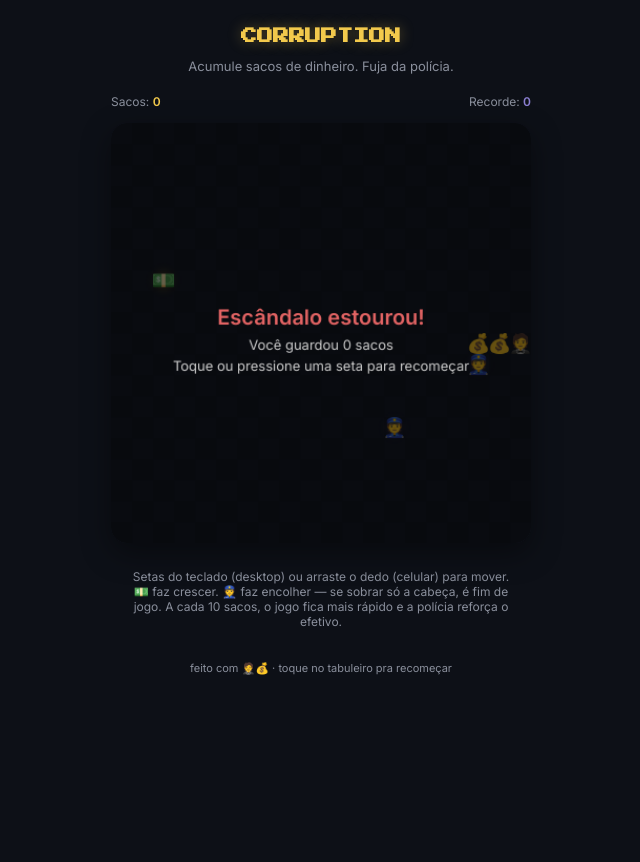
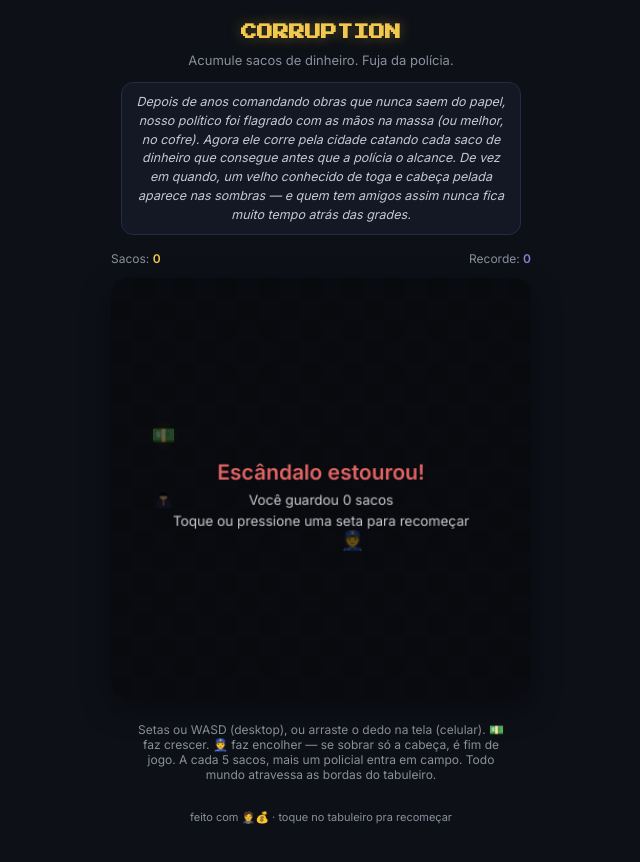
Before and after one commit to dpereirasolucoes-prog/corruption-game, a plain HTML site: page index.html in a window 1280 px wide. Shown: the whole page, without its empty margins (319-959 px from the left). Before the commit the page ends 800 px from the top, so only its background shows below. Drawn offline with Linux system fonts and the light colour scheme.

Commit message:
Add files via upload

```diff
--- a/index.html
+++ b/index.html
@@ -9,98 +9,67 @@
 <link href="https://fonts.googleapis.com/css2?family=Press+Start+2P&family=Inter:wght@400;500;600&display=swap" rel="stylesheet">
 <style>
   :root {
-    --bg: #0d1017;
-    --panel: #141824;
-    --panel-alt: #161b28;
-    --gold: #F2C94C;
-    --violet: #8B7FD1;
-    --danger: #E36464;
-    --text: #E8E6F0;
-    --text-muted: #8a8f9c;
+    --bg: #0d1017; --panel: #141824; --panel-alt: #161b28;
+    --gold: #F2C94C; --violet: #8B7FD1; --danger: #E36464;
+    --text: #E8E6F0; --text-muted: #8a8f9c;
     padding-top: env(safe-area-inset-top, 0px);
     padding-bottom: env(safe-area-inset-bottom, 0px);
     box-sizing: border-box;
   }
   * { box-sizing: border-box; }
   html { scroll-padding-top: env(safe-area-inset-top, 0px); }
-  html, body {
-    background: var(--bg);
-    margin: 0;
-    min-height: 100%;
-  }
+  html, body { background: var(--bg); margin: 0; min-height: 100%; }
   body {
-    color: var(--text);
-    font-family: 'Inter', sans-serif;
-    display: flex;
-    flex-direction: column;
-    align-items: center;
-    padding: 28px 16px 40px;
-    gap: 14px;
+    color: var(--text); font-family: 'Inter', sans-serif;
+    display: flex; flex-direction: column; align-items: center;
+    padding: 24px 16px 40px; gap: 12px;
   }
   h1 {
-    font-family: 'Press Start 2P', monospace;
-    font-size: 16px;
-    text-align: center;
-    color: var(--gold);
-    margin: 0;
-    text-shadow: 0 0 14px rgba(242,201,76,0.35);
+    font-family: 'Press Start 2P', monospace; font-size: 16px; text-align: center;
+    color: var(--gold); margin: 0; text-shadow: 0 0 14px rgba(242,201,76,0.35);
   }
-  .subtitle { color: var(--text-muted); font-size: 13px; margin: 0 0 6px; text-align: center; }
+  .subtitle { color: var(--text-muted); font-size: 13px; margin: 0; text-align: center; }
+  .story {
+    color: var(--text); font-size: 12.5px; line-height: 1.5; text-align: center;
+    max-width: 400px; margin: 2px 0 4px; padding: 10px 14px; background: var(--panel);
+    border: 1px solid #232b45; border-radius: 12px; font-style: italic; color: #c7c9d4;
+  }
   .hud {
-    display: flex;
-    justify-content: space-between;
-    width: 100%;
-    max-width: 420px;
-    font-family: 'Press Start 2P', monospace;
-    font-size: 11px;
+    display: flex; justify-content: space-between; width: 100%; max-width: 420px;
+    font-family: 'Press Start 2P', monospace; font-size: 11px;
   }
   .hud span.label { color: var(--text-muted); font-family: 'Inter', sans-serif; font-size: 12px; }
-  .hud .score { color: var(--gold); }
-  .hud .best { color: var(--violet); }
-  .board-wrap {
-    position: relative;
-    width: 100%;
-    max-width: 420px;
-  }
+  .hud .score { color: var(--gold); } .hud .best { color: var(--violet); }
+  .stage { position: relative; width: 100%; max-width: 420px; }
   canvas {
-    width: 100%;
-    height: auto;
-    display: block;
-    background: var(--panel);
-    border-radius: 16px;
-    box-shadow: 0 10px 30px rgba(0,0,0,0.4);
-    touch-action: none;
+    width: 100%; height: auto; display: block; background: var(--panel);
+    border-radius: 16px; box-shadow: 0 10px 30px rgba(0,0,0,0.4); touch-action: none;
   }
   .hint { color: var(--text-muted); font-size: 12px; text-align: center; max-width: 380px; }
-  .overlay-btn {
-    margin-top: 4px;
-    background: var(--violet);
-    color: #0d1017;
-    border: none;
-    font-family: 'Press Start 2P', monospace;
-    font-size: 11px;
-    padding: 12px 20px;
-    border-radius: 10px;
-    cursor: pointer;
-  }
-  .overlay-btn:active { transform: scale(0.97); }
-  footer { color: var(--text-muted); font-size: 11px; margin-top: 6px; }
+  footer { color: var(--text-muted); font-size: 11px; margin-top: 4px; }
 </style>
 </head>
 <body>
   <h1>CORRUPTION</h1>
   <p class="subtitle">Acumule sacos de dinheiro. Fuja da polícia.</p>
+  <p class="story">
+    Depois de anos comandando obras que nunca saem do papel, nosso político foi flagrado
+    com as mãos na massa (ou melhor, no cofre). Agora ele corre pela cidade catando cada
+    saco de dinheiro que consegue antes que a polícia o alcance. De vez em quando, um velho
+    conhecido de toga e cabeça pelada aparece nas sombras — e quem tem amigos assim nunca
+    fica muito tempo atrás das grades.
+  </p>
 
   <div class="hud">
     <span class="label">Sacos: <b class="score" id="score">0</b></span>
     <span class="label">Recorde: <b class="best" id="best">0</b></span>
   </div>
 
-  <div class="board-wrap">
+  <div class="stage">
     <canvas id="board" width="400" height="400" tabindex="0" role="img" aria-label="Tabuleiro do jogo Corruption"></canvas>
   </div>
 
-  <p class="hint">Setas do teclado (desktop) ou arraste o dedo (celular) para mover. 💵 faz crescer. 👮 faz encolher — se sobrar só a cabeça, é fim de jogo. A cada 10 sacos, o jogo fica mais rápido e a polícia reforça o efetivo.</p>
+  <p class="hint">Setas ou WASD (desktop), ou arraste o dedo na tela (celular). 💵 faz crescer. 👮 faz encolher — se sobrar só a cabeça, é fim de jogo. A cada 5 sacos, mais um policial entra em campo. Todo mundo atravessa as bordas do tabuleiro.</p>
 
   <script>
   (function(){
@@ -121,35 +90,56 @@
     bestEl.textContent = best;
 
     var snake, dir, nextDir, food, police, score, gameOver, eatPulse, tickCount;
-    var level, levelFlash, loopId, speed;
-    var BASE_SPEED = 150;
-    var MIN_SPEED = 65;
-    var MAX_POLICE = 5;
+    var policeLevel, flashMsg, flashTimer, loopId;
+    var SPEED = 150, MAX_POLICE = 10, POLICE_EVERY = 5;
 
-    function speedForLevel(lvl){
-      return Math.max(MIN_SPEED, BASE_SPEED - lvl * 12);
+    var bonus, bonusHideTimeout, bonusIntervalId;
+    var immunityUntil, immunityRestoreTimeout;
+    var sessionId = 0;
+    var BONUS_LIFETIME = 10000, BONUS_INTERVAL = 25000, IMMUNITY_MS = 5000, BONUS_SACOS = 5;
+
+    function startLoop(){ if (loopId) clearInterval(loopId); loopId = setInterval(tick, SPEED); }
+
+    function showFlash(msg){ flashMsg = msg; flashTimer = 20; }
+
+    function spawnBonus(){
+      if (gameOver) return;
+      bonus = spawnFree();
+      clearTimeout(bonusHideTimeout);
+      var sid = sessionId;
+      bonusHideTimeout = setTimeout(function(){
+        if (sid !== sessionId) return;
+        bonus = null;
+        render();
+      }, BONUS_LIFETIME);
+      render();
     }
 
-    function startLoop(){
-      if (loopId) clearInterval(loopId);
-      loopId = setInterval(tick, speed);
+    function startBonusCycle(){
+      if (bonusIntervalId) clearInterval(bonusIntervalId);
+      spawnBonus();
+      bonusIntervalId = setInterval(spawnBonus, BONUS_INTERVAL);
     }
 
     function reset(){
+      sessionId++;
+      var sid = sessionId;
       snake = [{x:10,y:10},{x:9,y:10},{x:8,y:10}];
       dir = {x:1,y:0};
       nextDir = {x:1,y:0};
       food = spawnFree();
-      police = [ spawnFree(), spawnFree() ];
+      police = [ spawnFree() ];
       score = 0;
       gameOver = false;
       eatPulse = 0;
       tickCount = 0;
-      level = 0;
-      levelFlash = 0;
-      speed = BASE_SPEED;
+      policeLevel = 0;
+      flashMsg = ''; flashTimer = 0;
+      bonus = null; clearTimeout(bonusHideTimeout);
+      immunityUntil = 0; clearTimeout(immunityRestoreTimeout);
       scoreEl.textContent = '0';
       startLoop();
+      startBonusCycle();
       render();
     }
 
@@ -161,6 +151,7 @@
       } while (tries < 200 && (
         snake.some(function(s){return s.x===pos.x && s.y===pos.y;}) ||
         (food && food.x===pos.x && food.y===pos.y) ||
+        (bonus && bonus.x===pos.x && bonus.y===pos.y) ||
         (police && police.some(function(p){return p.x===pos.x && p.y===pos.y;}))
       ));
       return pos;
@@ -184,6 +175,96 @@
       ctx.fillText(emoji, col*cell+cell/2, row*cell+cell/2+1);
     }
 
+    function drawJudge(col,row,scale){
+      scale = scale || 1;
+      var cx = col*cell+cell/2, cy = row*cell+cell/2;
+      var s = cell*0.92*scale;
+      ctx.save();
+      ctx.translate(cx,cy);
+      // toga (robe), aberta em V na frente
+      ctx.fillStyle = '#14161c';
+      ctx.beginPath();
+      ctx.moveTo(0, -s*0.26);
+      ctx.quadraticCurveTo(-s*0.48, -s*0.02, -s*0.4, s*0.5);
+      ctx.lineTo(s*0.4, s*0.5);
+      ctx.quadraticCurveTo(s*0.48, -s*0.02, 0, -s*0.26);
+      ctx.closePath();
+      ctx.fill();
+      // colarinho branco (jabot)
+      ctx.fillStyle = '#eef0f5';
+      ctx.beginPath();
+      ctx.moveTo(0, -s*0.22);
+      ctx.lineTo(-s*0.1, s*0.08);
+      ctx.lineTo(s*0.1, s*0.08);
+      ctx.closePath();
+      ctx.fill();
+      // cabeça careca
+      ctx.fillStyle = '#d8a869';
+      ctx.beginPath();
+      ctx.ellipse(0, -s*0.42, s*0.2, s*0.19, 0, 0, Math.PI*2);
+      ctx.fill();
+      // brilho da careca
+      ctx.fillStyle = 'rgba(255,255,255,0.18)';
+      ctx.beginPath();
+      ctx.ellipse(-s*0.06, -s*0.5, s*0.07, s*0.04, -0.4, 0, Math.PI*2);
+      ctx.fill();
+      // olhos bem visíveis: esclera branca + íris
+      ctx.fillStyle = '#ffffff';
+      ctx.beginPath();
+      ctx.ellipse(-s*0.075,-s*0.41,s*0.05,s*0.04,0,0,Math.PI*2);
+      ctx.ellipse(s*0.075,-s*0.41,s*0.05,s*0.04,0,0,Math.PI*2);
+      ctx.fill();
+      ctx.fillStyle = '#14161c';
+      ctx.beginPath();
+      ctx.arc(-s*0.075,-s*0.41,s*0.022,0,Math.PI*2);
+      ctx.arc(s*0.075,-s*0.41,s*0.022,0,Math.PI*2);
+      ctx.fill();
+      ctx.restore();
+    }
+
+    function drawPolitician(col,row,scale){
+      scale = scale || 1;
+      var cx = col*cell+cell/2, cy = row*cell+cell/2;
+      var s = cell*0.92*scale;
+      ctx.save();
+      ctx.translate(cx,cy);
+      // terno
+      ctx.fillStyle = '#1f2a44';
+      ctx.beginPath();
+      ctx.moveTo(-s*0.33, s*0.06);
+      ctx.lineTo(-s*0.4, s*0.5);
+      ctx.lineTo(s*0.4, s*0.5);
+      ctx.lineTo(s*0.33, s*0.06);
+      ctx.closePath();
+      ctx.fill();
+      // gravata
+      ctx.fillStyle = '#E36464';
+      ctx.fillRect(-s*0.045, s*0.06, s*0.09, s*0.3);
+      // rosto
+      ctx.fillStyle = '#e0ac69';
+      ctx.beginPath();
+      ctx.ellipse(0, -s*0.12, s*0.2, s*0.19, 0, 0, Math.PI*2);
+      ctx.fill();
+      // cabelo preto
+      ctx.fillStyle = '#0a0a0a';
+      ctx.beginPath();
+      ctx.arc(0, -s*0.12, s*0.22, Math.PI*1.0, Math.PI*2.0);
+      ctx.closePath();
+      ctx.fill();
+      // olhos
+      ctx.fillStyle = '#ffffff';
+      ctx.beginPath();
+      ctx.ellipse(-s*0.07,-s*0.1,s*0.04,s*0.032,0,0,Math.PI*2);
+      ctx.ellipse(s*0.07,-s*0.1,s*0.04,s*0.032,0,0,Math.PI*2);
+      ctx.fill();
+      ctx.fillStyle = '#141414';
+      ctx.beginPath();
+      ctx.arc(-s*0.07,-s*0.1,s*0.018,0,Math.PI*2);
+      ctx.arc(s*0.07,-s*0.1,s*0.018,0,Math.PI*2);
+      ctx.fill();
+      ctx.restore();
+    }
+
     function glow(col,row,color,radius){
       var g = ctx.createRadialGradient(col*cell+cell/2,row*cell+cell/2,0,col*cell+cell/2,row*cell+cell/2,radius);
       g.addColorStop(0,color);
@@ -197,6 +278,14 @@
       glow(food.x,food.y,'rgba(242,201,76,0.35)',18);
       drawEmoji('💵',food.x,food.y);
 
+      if (bonus){
+        var blink = Math.floor(Date.now()/250) % 2 === 0;
+        if (blink){
+          glow(bonus.x,bonus.y,'rgba(139,127,209,0.55)',22);
+          drawJudge(bonus.x,bonus.y);
+        }
+      }
+
       police.forEach(function(p){
         glow(p.x,p.y,'rgba(139,127,209,0.3)',16);
         drawEmoji('👮',p.x,p.y);
@@ -206,15 +295,15 @@
         drawEmoji('💰',snake[i].x,snake[i].y);
       }
       var pulseScale = eatPulse>0 ? 1.3 : 1;
-      drawEmoji('🤵',snake[0].x,snake[0].y,pulseScale);
+      drawPolitician(snake[0].x,snake[0].y,pulseScale);
       if (eatPulse>0) eatPulse--;
 
-      if (levelFlash > 0){
-        ctx.fillStyle = 'rgba(242,201,76,' + Math.min(0.9, levelFlash/20) + ')';
-        ctx.font = "600 15px 'Inter', sans-serif";
+      if (flashTimer > 0){
+        ctx.fillStyle = 'rgba(242,201,76,' + Math.min(0.9, flashTimer/20) + ')';
+        ctx.font = "600 14px 'Inter', sans-serif";
         ctx.textAlign = 'center';
-        ctx.fillText('NÍVEL ' + level + ' — mais rápido!', canvas.width/2, 20);
-        levelFlash--;
+        ctx.fillText(flashMsg, canvas.width/2, 20);
+        flashTimer--;
       }
 
       if (gameOver){
@@ -241,25 +330,27 @@
       render();
     }
 
+    function wrap(v, max){ return (v + max) % max; }
+
     function moveTowards(p, target){
       var dx = target.x - p.x;
       var dy = target.y - p.y;
+      // considera também o caminho "pelo outro lado" do tabuleiro
+      if (Math.abs(dx) > cols - Math.abs(dx)) dx = dx > 0 ? dx - cols : dx + cols;
+      if (Math.abs(dy) > rows - Math.abs(dy)) dy = dy > 0 ? dy - rows : dy + rows;
       var moveX = Math.abs(dx) > Math.abs(dy);
       var nx = p.x, ny = p.y;
       if (moveX) nx += dx > 0 ? 1 : (dx < 0 ? -1 : 0);
       else ny += dy > 0 ? 1 : (dy < 0 ? -1 : 0);
-      nx = Math.max(0, Math.min(cols-1, nx));
-      ny = Math.max(0, Math.min(rows-1, ny));
-      return {x:nx, y:ny};
+      return {x: wrap(nx, cols), y: wrap(ny, rows)};
     }
 
     function tick(){
       if (gameOver) return;
       tickCount++;
       dir = nextDir;
-      var head = {x:snake[0].x+dir.x, y:snake[0].y+dir.y};
+      var head = {x: wrap(snake[0].x+dir.x, cols), y: wrap(snake[0].y+dir.y, rows)};
 
-      if (head.x<0||head.x>=cols||head.y<0||head.y>=rows){ endGame(); return; }
       if (snake.some(function(s){return s.x===head.x&&s.y===head.y;})){ endGame(); return; }
 
       snake.unshift(head);
@@ -267,22 +358,50 @@
         score++; scoreEl.textContent = score; eatPulse = 3;
         food = spawnFree();
 
-        var newLevel = Math.floor(score / 10);
-        if (newLevel > level){
-          level = newLevel;
-          speed = speedForLevel(level);
-          startLoop();
-          levelFlash = 20;
-          if (level % 2 === 0 && police.length < MAX_POLICE){
+        var immune = Date.now() < immunityUntil;
+        var newPoliceLevel = Math.floor(score / POLICE_EVERY);
+        if (newPoliceLevel > policeLevel && !immune){
+          policeLevel = newPoliceLevel;
+          if (police.length < MAX_POLICE){
             police.push(spawnFree());
+            showFlash('+1 POLICIAL EM CAMPO');
           }
         }
       } else {
         snake.pop();
       }
 
-      if (tickCount % 2 === 0){
-        police = police.map(function(p){ return moveTowards(p, snake[0]); });
+      if (bonus && head.x === bonus.x && head.y === bonus.y){
+        clearTimeout(bonusHideTimeout);
+        bonus = null;
+        score += BONUS_SACOS; scoreEl.textContent = score; eatPulse = 4;
+
+        var backupCount = police.length;
+        police = [];
+        immunityUntil = Date.now() + IMMUNITY_MS;
+        clearTimeout(immunityRestoreTimeout);
+        var sid = sessionId;
+        immunityRestoreTimeout = setTimeout(function(){
+          if (sid !== sessionId || gameOver) return;
+          for (var k=0;k<backupCount;k++) police.push(spawnFree());
+          render();
+        }, IMMUNITY_MS);
+
+        showFlash('IMUNIDADE DO AMIGO!');
+      }
+
+      if (Date.now() >= immunityUntil && tickCount % 2 === 0){
+        var occupied = {};
+        police = police.map(function(p){
+          var np = moveTowards(p, snake[0]);
+          var key = np.x+','+np.y;
+          if (occupied[key]){
+            var stayKey = p.x+','+p.y;
+            if (!occupied[stayKey]){ np = p; key = stayKey; }
+          }
+          occupied[key] = true;
+          return np;
+        });
       }
 
       var hitIdx = police.findIndex(function(p){
@@ -298,13 +417,25 @@
       render();
     }
 
+    function setDir(way){
+      if (gameOver){ reset(); return; }
+      if (way==='up' && dir.y===0) nextDir={x:0,y:-1};
+      else if (way==='down' && dir.y===0) nextDir={x:0,y:1};
+      else if (way==='left' && dir.x===0) nextDir={x:-1,y:0};
+      else if (way==='right' && dir.x===0) nextDir={x:1,y:0};
+    }
+
+    var KEY_TO_DIR = {
+      ArrowUp:'up', ArrowDown:'down', ArrowLeft:'left', ArrowRight:'right',
+      w:'up', s:'down', a:'left', d:'right',
+      W:'up', S:'down', A:'left', D:'right'
+    };
     document.addEventListener('keydown', function(e){
-      if (gameOver && ['ArrowUp','ArrowDown','ArrowLeft','ArrowRight'].indexOf(e.key) !== -1){ reset(); return; }
-      if (e.key==='ArrowUp' && dir.y===0) nextDir={x:0,y:-1};
-      else if (e.key==='ArrowDown' && dir.y===0) nextDir={x:0,y:1};
-      else if (e.key==='ArrowLeft' && dir.x===0) nextDir={x:-1,y:0};
-      else if (e.key==='ArrowRight' && dir.x===0) nextDir={x:1,y:0};
-    });
+      var way = KEY_TO_DIR[e.key];
+      if (!way) return;
+      e.preventDefault();
+      setDir(way);
+    }, {passive:false});
 
     var touchStart = null;
     canvas.addEventListener('touchstart', function(e){
```
